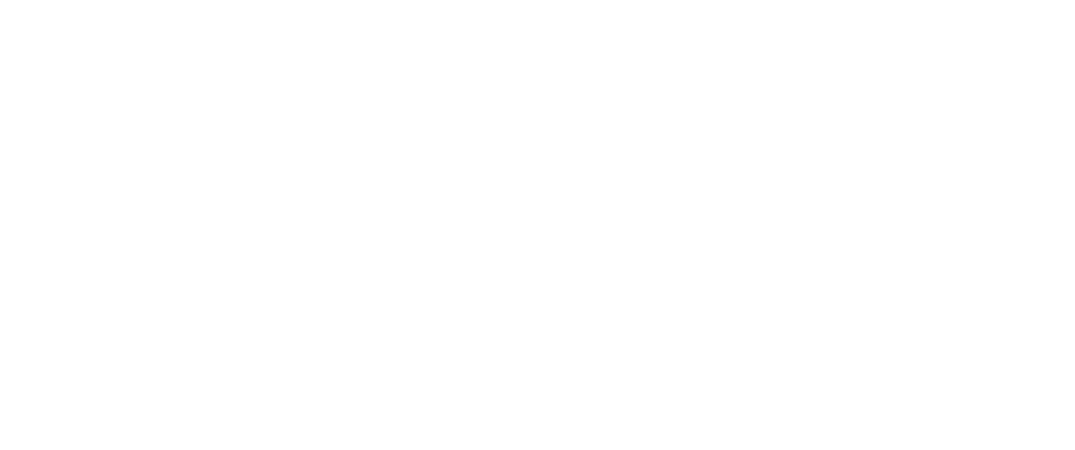
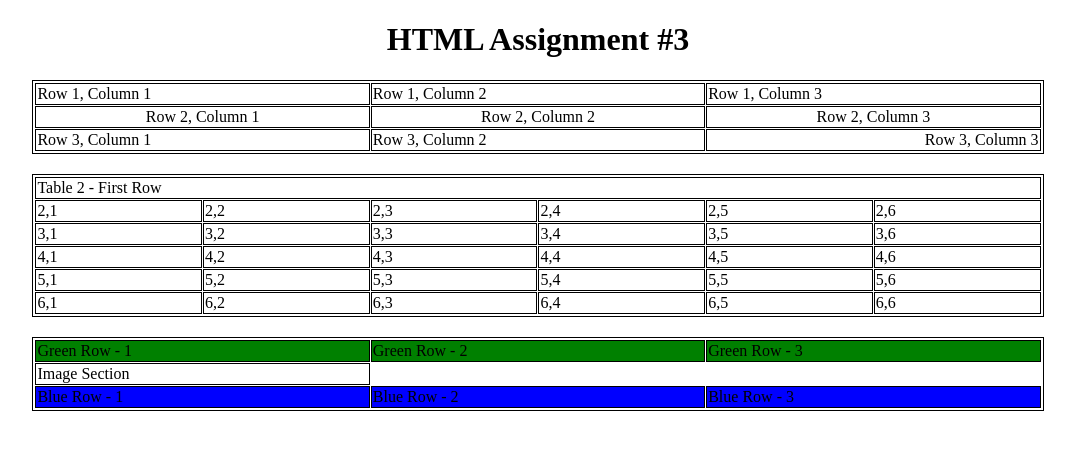
Before and after one commit to acciojob/alignment-vaibhav282001, a website: page main.html in a window 1280 px wide. Shown: the whole page, without its empty margins (102-1177 px from the left). Drawn offline with Linux system fonts and the light colour scheme.

Commit message:
created a submission

```diff
--- a/main.html
+++ b/main.html
@@ -1,16 +1,157 @@
 <!DOCTYPE html>
-
-<html>
+<html lang="en">
 
 <head>
-	<link rel="stylesheet" href="styles.css">
+    <meta charset="UTF-8">
+    <meta name="viewport" content="width=device-width, initial-scale=1.0">
+    <title>HTML Assignment 3</title>
+
+    <style>
+        h1 {
+            text-align: center;
+        }
+
+        table.middle {
+            border: 1px solid black;
+            border-spacing: 1px;
+            padding: 1px;
+            margin: 20px auto;
+            width: 80%;
+        }
+
+        td, th {
+            border: 1px solid black;
+            padding: 1px;
+        }
+
+        .center {
+            text-align: center;
+        }
+
+        .right {
+            text-align: right;
+        }
+
+        .green {
+            background-color: green;
+        }
+
+        .blue {
+            background-color: blue;
+        }
+
+        #t-image img {
+            width: 200px;
+            height: auto;
+        }
+    </style>
 </head>
 
 <body>
-	<!-- the entire body must be written by student -->
-    <script type="text/javascript" src="./script.js">
-</script>
+
+    <h1>HTML Assignment #3</h1>
+
+    <!-- TABLE 1 -->
+    <table id="table-1" class="middle">
+
+        <tr>
+            <td id="t11">Row 1, Column 1</td>
+            <td id="t12">Row 1, Column 2</td>
+            <td id="t13">Row 1, Column 3</td>
+        </tr>
+
+        <tr class="center">
+            <td>Row 2, Column 1</td>
+            <td>Row 2, Column 2</td>
+            <td>Row 2, Column 3</td>
+        </tr>
+
+        <tr>
+            <td>Row 3, Column 1</td>
+            <td>Row 3, Column 2</td>
+            <td class="right">Row 3, Column 3</td>
+        </tr>
+
+    </table>
+
+
+    <!-- TABLE 2 -->
+    <table id="table-2" class="middle">
+
+        <tr>
+            <td id="t21" colspan="6">Table 2 - First Row</td>
+        </tr>
+
+        <tr>
+            <td>2,1</td>
+            <td>2,2</td>
+            <td>2,3</td>
+            <td>2,4</td>
+            <td>2,5</td>
+            <td>2,6</td>
+        </tr>
+
+        <tr>
+            <td>3,1</td>
+            <td>3,2</td>
+            <td>3,3</td>
+            <td>3,4</td>
+            <td>3,5</td>
+            <td>3,6</td>
+        </tr>
+
+        <tr>
+            <td>4,1</td>
+            <td>4,2</td>
+            <td>4,3</td>
+            <td>4,4</td>
+            <td>4,5</td>
+            <td>4,6</td>
+        </tr>
+
+        <tr>
+            <td>5,1</td>
+            <td>5,2</td>
+            <td>5,3</td>
+            <td>5,4</td>
+            <td>5,5</td>
+            <td>5,6</td>
+        </tr>
+
+        <tr>
+            <td>6,1</td>
+            <td>6,2</td>
+            <td>6,3</td>
+            <td>6,4</td>
+            <td>6,5</td>
+            <td>6,6</td>
+        </tr>
+
+    </table>
+
+
+    <!-- TABLE 3 -->
+    <table id="table-3" class="middle">
+
+        <tr class="green">
+            <td>Green Row - 1</td>
+            <td>Green Row - 2</td>
+            <td>Green Row - 3</td>
+        </tr>
+
+        <tr>
+
+
+            <td rowspan="">Image Section</td>
+        </tr>
+
+        <tr class="blue">
+            <td>Blue Row - 1</td>
+            <td>Blue Row - 2</td>
+            <td>Blue Row - 3</td>
+        </tr>
+
+    </table>
 
 </body>
-
 </html>
```
